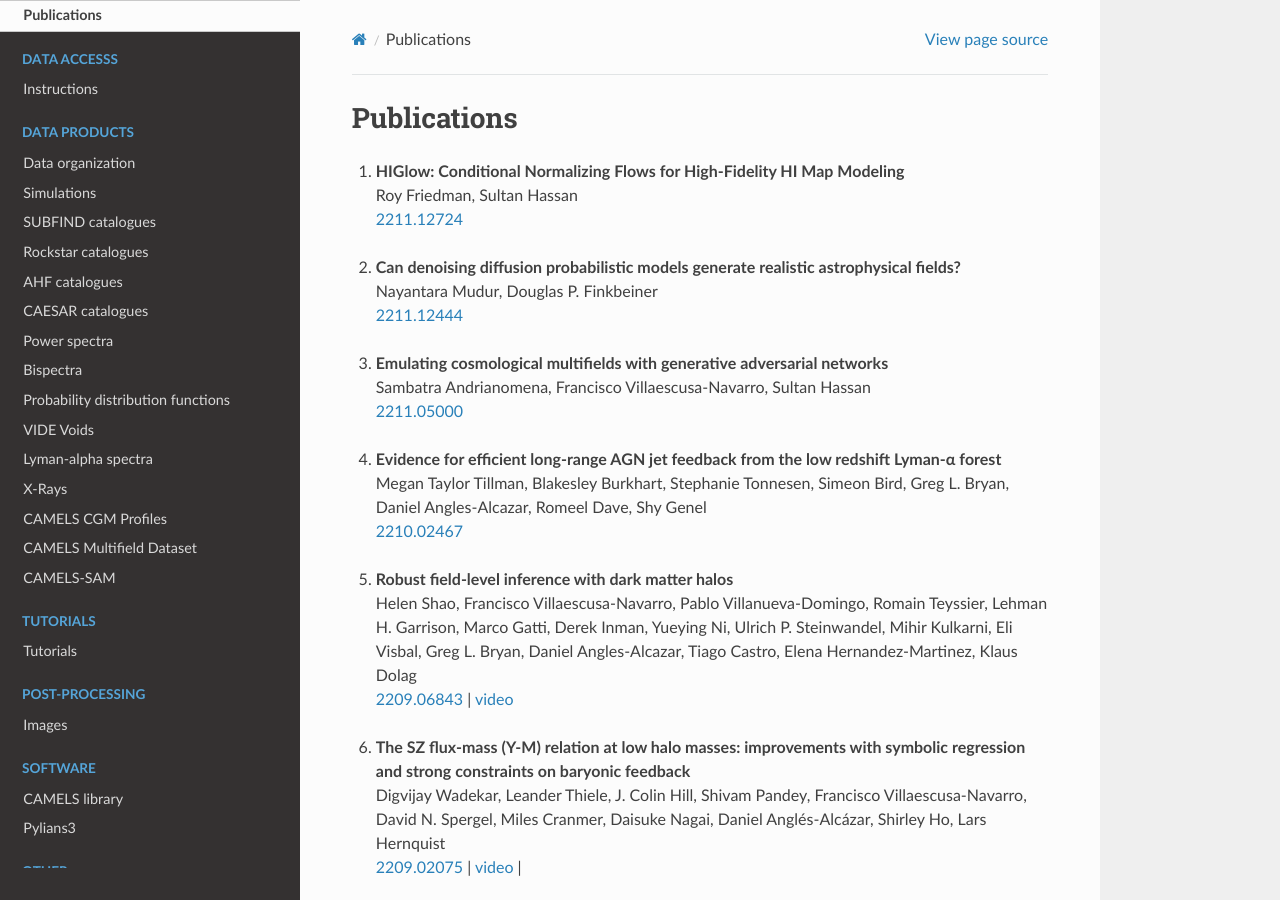
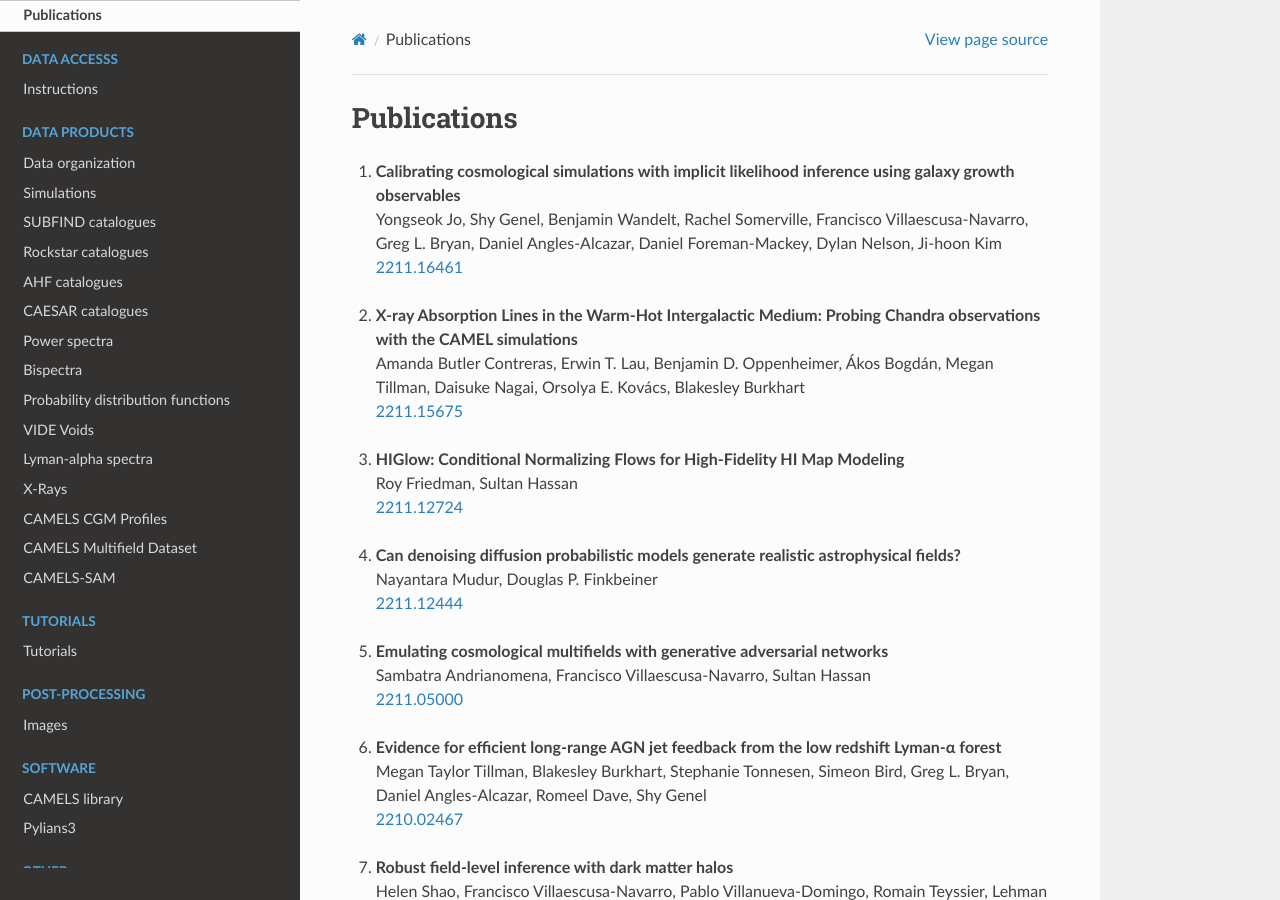
Before and after one commit to franciscovillaescusa/CAMELS, a Sphinx documentation site: the page built from docs/source/publications.rst, in a window 1280 px wide and 900 px high. Built offline with Sphinx 7.4.7 and the Read the Docs theme 2.0.0, drawn with Linux system fonts in a browser that asks for light colours; pages that are not in the unit, such as notebooks, are missing from menus.

Commit message:
publications updated

```diff
--- a/docs/source/publications.rst
+++ b/docs/source/publications.rst
@@ -1,6 +1,14 @@
 ************
 Publications
 ************
+
+#. | **Calibrating cosmological simulations with implicit likelihood inference using galaxy growth observables**
+   | Yongseok Jo, Shy Genel, Benjamin Wandelt, Rachel Somerville, Francisco Villaescusa-Navarro, Greg L. Bryan, Daniel Angles-Alcazar, Daniel Foreman-Mackey, Dylan Nelson, Ji-hoon Kim
+   | `2211.16461 <https://arxiv.org/abs/2211.16461>`_
+
+#. | **X-ray Absorption Lines in the Warm-Hot Intergalactic Medium: Probing Chandra observations with the CAMEL simulations**
+   | Amanda Butler Contreras, Erwin T. Lau, Benjamin D. Oppenheimer, Ákos Bogdán, Megan Tillman, Daisuke Nagai, Orsolya E. Kovács, Blakesley Burkhart
+   | `2211.15675 <https://arxiv.org/abs/2211.15675>`_
 
 #. | **HIGlow: Conditional Normalizing Flows for High-Fidelity HI Map Modeling**
    | Roy Friedman, Sultan Hassan
```
